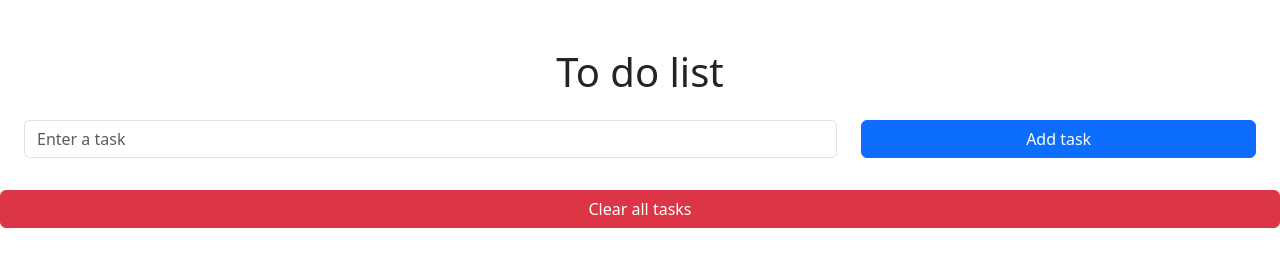
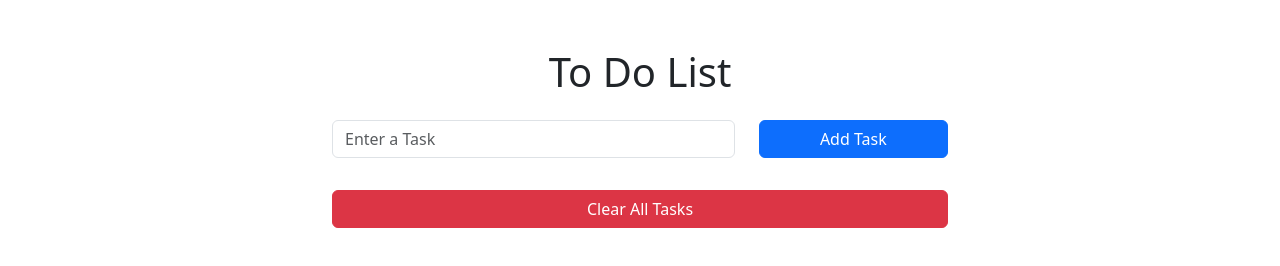
Before and after one commit to Gc8808/To-do-list, a plain HTML site: page index.html in a window 1280 px wide. Drawn offline with nearby package versions, Linux system fonts and the light colour scheme.

Commit message:
Brandon fixed error

```diff
--- a/index.html
+++ b/index.html
@@ -1,7 +1,7 @@
 <!doctype html>
 <html lang="en">
     <head>
-        <title>To do list</title>
+        <title>Simple To Do List</title>
         <!-- Required meta tags -->
         <meta charset="utf-8" />
         <meta
@@ -9,33 +9,36 @@
             content="width=device-width, initial-scale=1, shrink-to-fit=no"
         />
 
-        <!-- Bootstrap CSS v5.2.1 -->
+        <!-- Bootstrap CSS v5.3.2 -->
         <link
             href="https://cdn.jsdelivr.net/npm/bootstrap@5.3.2/dist/css/bootstrap.min.css"
             rel="stylesheet"
             integrity="sha384-T3c6CoIi6uLrA9TneNEoa7RxnatzjcDSCmG1MXxSR1GAsXEV/Dwwykc2MPK8M2HN"
             crossorigin="anonymous"
         />
+        <!--My CSS-->
         <link rel="stylesheet" href="style.css">
     </head>
 
     <body>
 
-        <main class="container-fluid mt-5">
+        <main class = "container-fluid mt-5">
                 <div class="row justify-content-center">
                     <div class="col-md-8 col-lg-6">
-                    <h1 class="text-center mb-4">To do list</h1>
-                </div>
+                        <h1 class="text-center mb-4">
+                            To Do List
+                        </h1>
                         <div class="row">
                             <div class="col-8">
-                        <input type="text" id="taskInput" class="form-control" placeholder="Enter a task">
+                                <input type="text" id="taskInput" class="form-control" placeholder="Enter a Task">
                             </div>
                             <div class="col-4">
-                        <button id="addTaskBtn" class="btn btn-primary w-100">Add task</button>
+                                <button id="addTaskBtn" class="btn btn-primary w-100">Add Task</button>
                             </div>
                         </div>
                         <ul id="taskList" class="list-group mt-3"></ul>
-                <button id="clearTaskBtn" class= "btn btn-danger w-100 mt-3">Clear all tasks</button>
+                        <button id="clearTaskBtn" class="btn btn-danger w-100 mt-3">Clear All Tasks</button>
+                    </div>
                 </div>
         </main>
         <footer>
--- a/script.js
+++ b/script.js
@@ -1,38 +1,38 @@
-//initialize an array to store tasks
+// Initialize an array to store tasks
 let tasks = []
 
-//add an event listener to add tasts to the add tasks btn
+// Add an event listener to add tasks TO the Add Task Button
 document.getElementById('addTaskBtn').addEventListener('click', function () {
-    //storing text value from input box as a variable 'taskInput'
+    // Storing text value from input box as a variable 'taskInput'
     let taskInput = document.getElementById('taskInput').value
-    //asking a question to the taskInput
+
+    // Checks if there is a Truthy or Falsy Statement
     if (taskInput) {
-        //pushes out the variable of taskInput
+        // Add the task to the tasks array
         tasks.push(taskInput)
-        //every time you type something and then click the button, it gets rid of whatever you typed
+
+        // Clear the input field after adding the task
         document.getElementById('taskInput').value = ''
-        //call the function to update the task list display
+
+        // Call function to update the task List display
         displayTasks()
     }
-
-
 })
 
-//function to display the tasks from tasks[] to the UL
+// Function to display the tasks[] array in the UL
 function displayTasks() {
-    //select the unordered list on the HTML
+    // Select the unordered list (taskList) in the HTML
     let taskList = document.getElementById('taskList')
 
-
-    //clear the existing task list before updating it
+    // Clear the existing task list before updating it
     taskList.innerHTML = ''
 
-    //loop through each tsk in the array and create a list item
+    // Loop through each task in the array and create a list item
     tasks.forEach((task, index) => {
-        //Create anew <li> element for each task
+        // Create a new <li> element for each task
         let li = document.createElement('li')
 
-        // add bootstrap classes for styling
+        // Add Bootstrap classes for styling
         li.classList.add(
             'list-group-item',
             'd-flex',
@@ -40,18 +40,20 @@ function displayTasks() {
             'align-items-center'
         )
 
-        //set the inner HTML of the <li> element with task text and a remove button
-li.innerHTML = `${task} <button class='btn btn-dark btn-sm' onclick= 'removeTask(${index})'> √ </button>`
+        //Set the inner HTML of the <li> element with task text and a remove button
+        li.innerHTML = `${task} <button class='btn btn-dark btn-sm' onclick='removeTask(${index})'>√</button>`
 
-//append the new task to the task list
-taskList.appendChild(li)
+        // Append the new task to the task list
+        taskList.appendChild(li)
     })
 }
 
-//Remove task when clicking √
-function removeTask (index){
-    //Remove the task at the given index of the array
- tasks.splice(index, 1)
- //Call display tasks
- displayTasks()
+// Function to remove a task from the list when the "√" button is clicked
+function removeTask(index) {
+    // Remove the task at the given index from the array
+    tasks.splice(index, 1)
+
+    // Call the function to update the task list display
+    displayTasks()
+
 }
```
Lines whose indentation alone changed are shown as unchanged.
